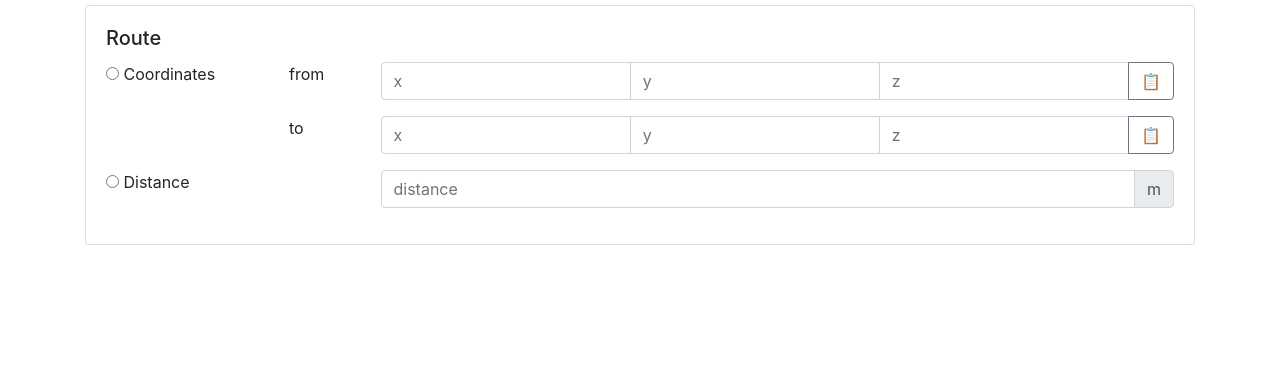
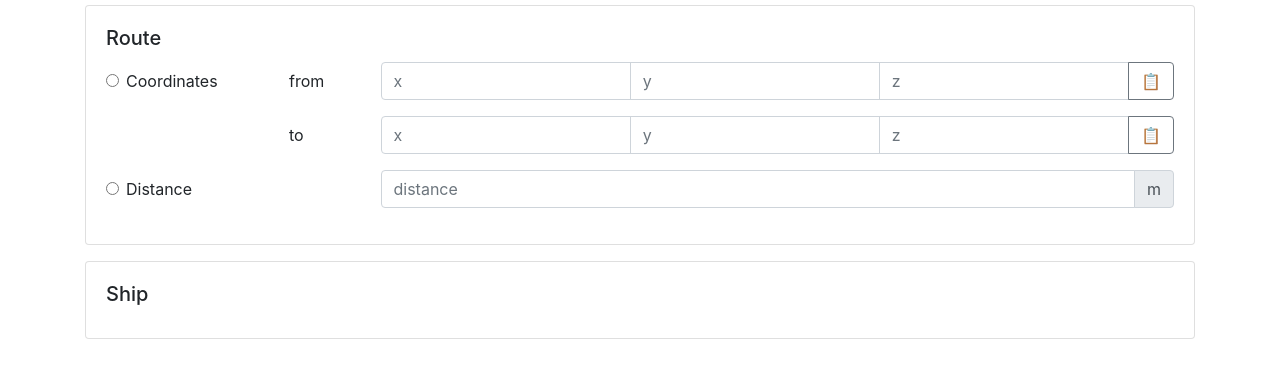
Before and after one commit to Clashsoft/se-flight-calculator, a plain HTML site: page index.html in a window 1280 px wide. Shown: the part 67-442 px from the top of the page. Drawn offline with nearby package versions, Linux system fonts and the light colour scheme.

Commit message:
Improve Route layout

```diff
--- a/index.html
+++ b/index.html
@@ -35,10 +35,13 @@
 		<div class="card-body">
 			<h5 class="card-title">Route</h5>
 
-			<div class="row mb-3">
+			<div class="row mb-3 align-items-baseline">
 				<div class="col-lg-2">
-					<input type="radio" name="routeType" value="coordinates" id="coordinatesRouteTypeRadio">
-					<label for="coordinatesRouteTypeRadio">Coordinates</label>
+					<div class="form-check">
+						<input type="radio" class="form-check-input" name="routeType" value="coordinates"
+						       id="coordinatesRouteTypeRadio">
+						<label class="form-check-label" for="coordinatesRouteTypeRadio">Coordinates</label>
+					</div>
 				</div>
 				<div class="col-lg-1">
 					<span class="col-form-label">from</span>
@@ -55,7 +58,7 @@
 				</div>
 			</div>
 
-			<div class="row mb-3">
+			<div class="row mb-3 align-items-baseline">
 				<div class="col-lg-2"></div>
 				<div class="col-lg-1">
 					<span class="col-form-label">to</span>
@@ -72,10 +75,13 @@
 				</div>
 			</div>
 
-			<div class="row mb-3">
+			<div class="row mb-3 align-items-baseline">
 				<div class="col-lg-2">
-					<input type="radio" name="routeType" value="distance" id="distanceRouteTypeRadio">
-					<label for="distanceRouteTypeRadio">Distance</label>
+					<div class="form-check">
+						<input type="radio" class="form-check-input" name="routeType" value="distance"
+						       id="distanceRouteTypeRadio">
+						<label class="form-check-label" for="distanceRouteTypeRadio">Distance</label>
+					</div>
 				</div>
 				<div class="col-lg-1"></div>
 				<div class="col">
@@ -87,6 +93,12 @@
 					</div>
 				</div>
 			</div>
+		</div>
+	</div>
+
+	<div class="card mb-3">
+		<div class="card-body">
+			<h5 class="card-title">Ship</h5>
 		</div>
 	</div>
 </div>
```
